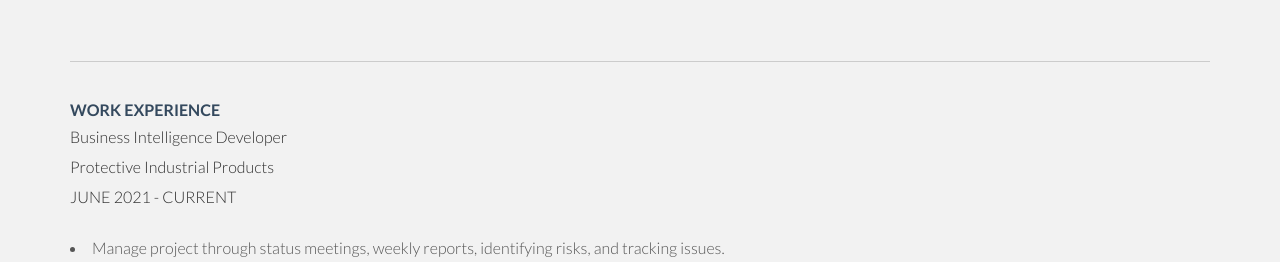
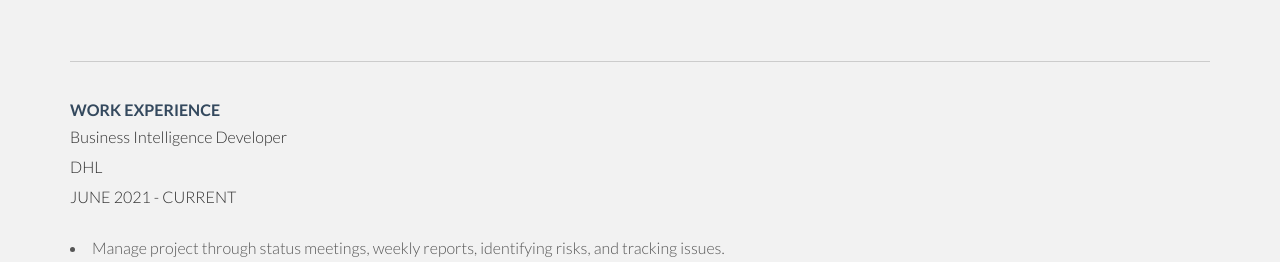
Before and after one commit to rabdoli/rabdoli.github.io, a plain HTML site: page index.html in a window 1280 px wide. Shown: the part 1606-1868 px from the top of the page. Drawn offline with Linux system fonts and the light colour scheme; a script that the page names is missing.

Commit message:
Update index.html

```diff
--- a/index.html
+++ b/index.html
@@ -227,7 +227,7 @@
 				<div class="col-lg-12">
 					<p>
 						Business Intelligence Developer <br/>
-            Protective Industrial Products<br/>
+            DHL<br/>
             <!--br/>-->
             JUNE 2021 - CURRENT
 					</p>
```
